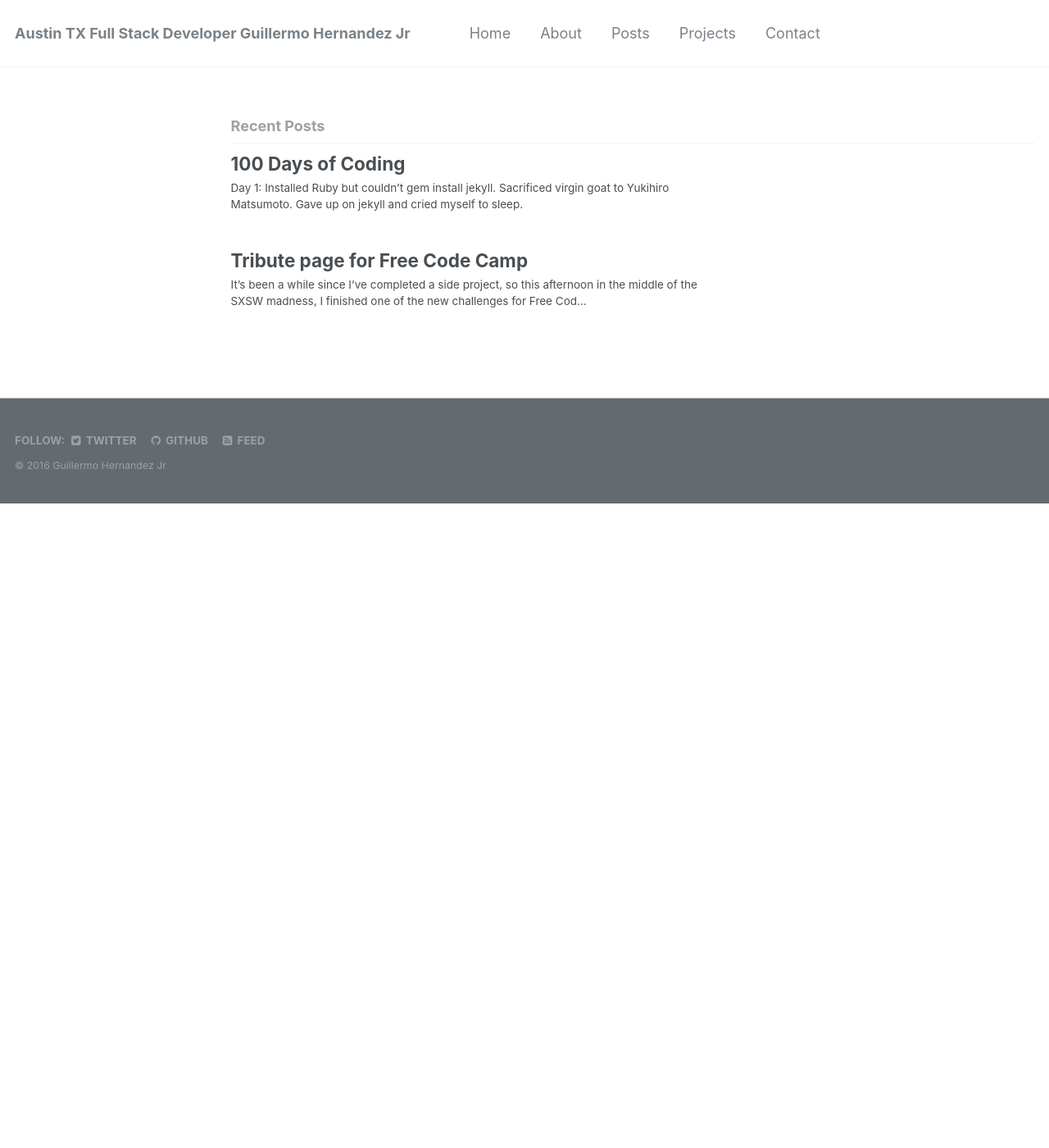
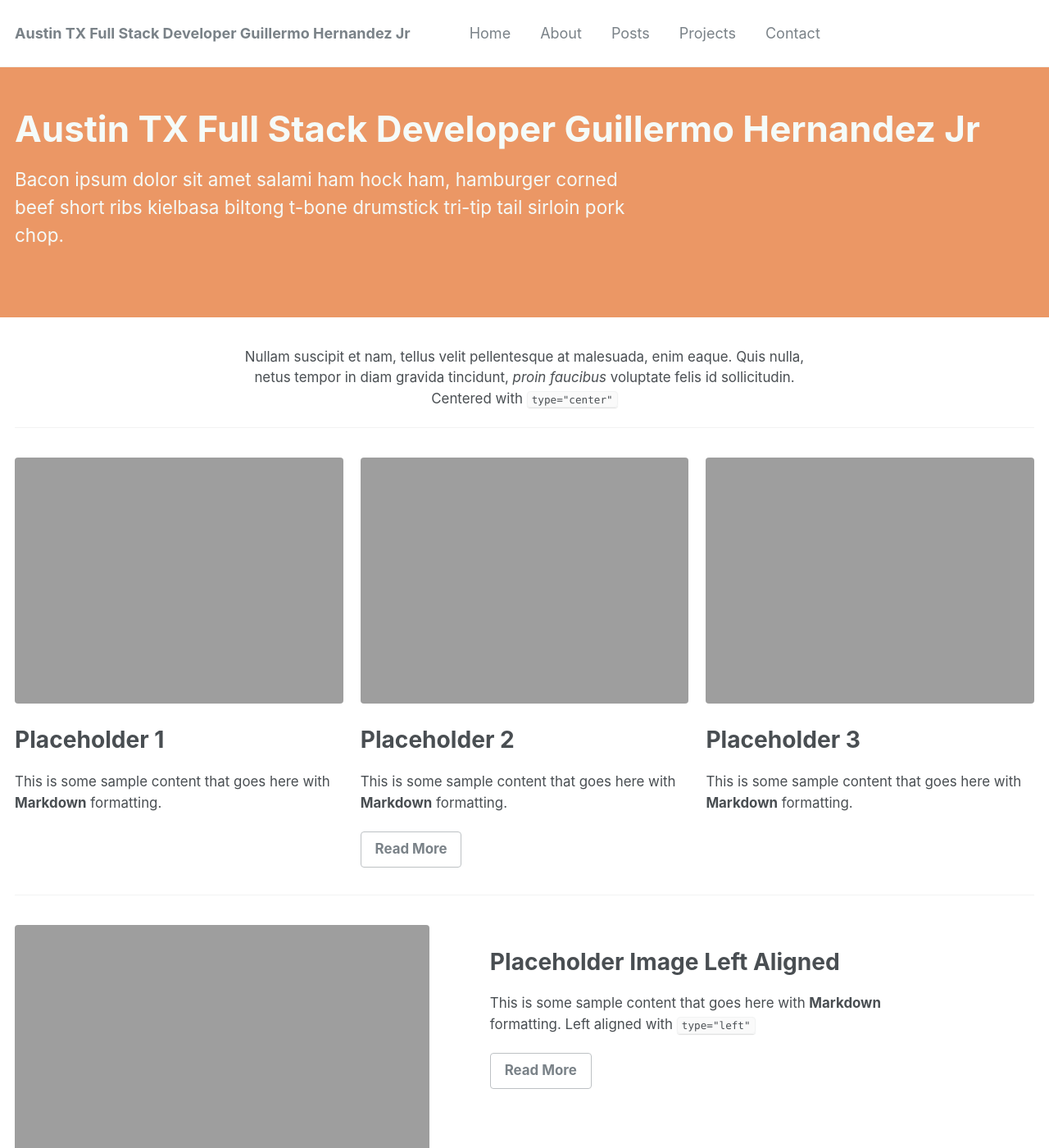
Before and after one commit to guillermohernandez/guillermohernandez.github.io, a Jekyll site: the page built from index.html, in a window 1280 px wide and 1400 px high. Shown: the whole window at 82% size. Built offline with Jekyll 4.4.1, drawn with Linux system fonts in a browser that asks for light colours; the list of posts is cut into pages by our own code; some of the changed text lies outside the part shown.

```diff
--- a/index.html
+++ b/index.html
@@ -1,14 +1,61 @@
 ---
-layout: archive
+title: "Splash Page"
+layout: splash
+permalink: /
 author_profile: false
+date: 2016-03-23T11:48:41-04:00
+header:
+  overlay_color: "#EB9765"
+excerpt: "Bacon ipsum dolor sit amet salami ham hock ham, hamburger corned beef short ribs kielbasa biltong t-bone drumstick tri-tip tail sirloin pork chop."
+intro:
+  - excerpt: 'Nullam suscipit et nam, tellus velit pellentesque at malesuada, enim eaque. Quis nulla, netus tempor in diam gravida tincidunt, *proin faucibus* voluptate felis id sollicitudin. Centered with `type="center"`'
+feature_row:
+  - image_path: unsplash-gallery-image-1-th.jpg
+    alt: "placeholder image 1"
+    title: "Placeholder 1"
+    excerpt: "This is some sample content that goes here with **Markdown** formatting."
+  - image_path: unsplash-gallery-image-2-th.jpg
+    alt: "placeholder image 2"
+    title: "Placeholder 2"
+    excerpt: "This is some sample content that goes here with **Markdown** formatting."
+    url: "#test-link"
+    btn_label: "Read More"
+    btn_class: "btn--inverse"
+  - image_path: unsplash-gallery-image-3-th.jpg
+    title: "Placeholder 3"
+    excerpt: "This is some sample content that goes here with **Markdown** formatting."
+feature_row2:
+  - image_path: unsplash-gallery-image-2-th.jpg
+    alt: "placeholder image 2"
+    title: "Placeholder Image Left Aligned"
+    excerpt: 'This is some sample content that goes here with **Markdown** formatting. Left aligned with `type="left"`'
+    url: "#test-link"
+    btn_label: "Read More"
+    btn_class: "btn--inverse"
+feature_row3:
+  - image_path: unsplash-gallery-image-2-th.jpg
+    alt: "placeholder image 2"
+    title: "Placeholder Image Right Aligned"
+    excerpt: 'This is some sample content that goes here with **Markdown** formatting. Right aligned with `type="right"`'
+    url: "#test-link"
+    btn_label: "Read More"
+    btn_class: "btn--inverse"
+feature_row4:
+  - image_path: unsplash-gallery-image-2-th.jpg
+    alt: "placeholder image 2"
+    title: "Placeholder Image Center Aligned"
+    excerpt: 'This is some sample content that goes here with **Markdown** formatting. Centered with `type="center"`'
+    url: "#test-link"
+    btn_label: "Read More"
+    btn_class: "btn--inverse"
 ---
 
-{% include base_path %}
+{% include feature_row id="intro" type="center" %}
 
-<h3 class="archive__subtitle">{{ site.data.ui-text[site.locale].recent_posts }}</h3>
+{% include feature_row %}
 
-{% for post in paginator.posts %}
-  {% include archive-single.html %}
-{% endfor %}
+{% include feature_row id="feature_row2" type="left" %}
 
-{% include paginator.html %}
+{% include feature_row id="feature_row3" type="right" %}
+
+{% include feature_row id="feature_row4" type="center" %}
```
Also changed, not shown: _pages/home.md (+3 -2 lines), index copy.html (added, +14 -0 lines).
